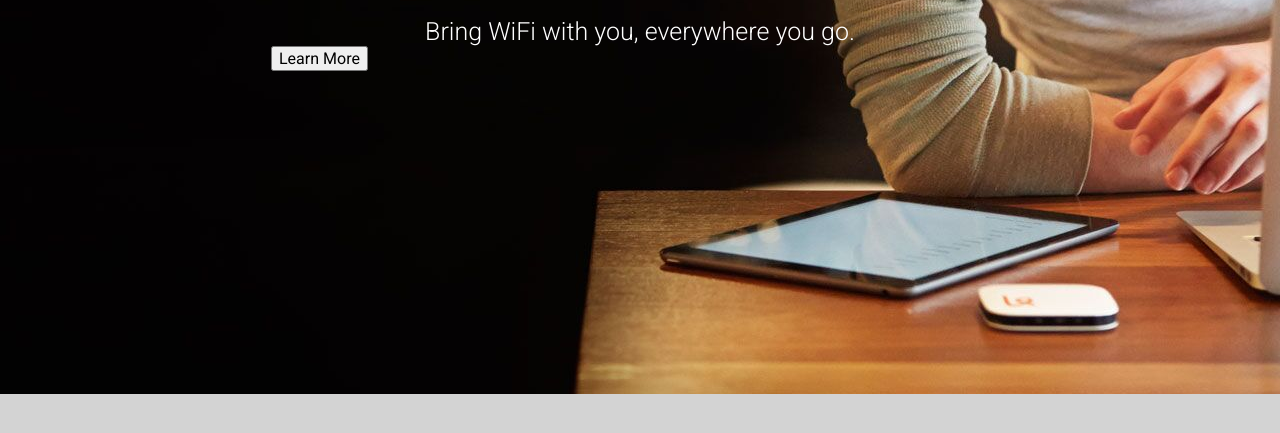
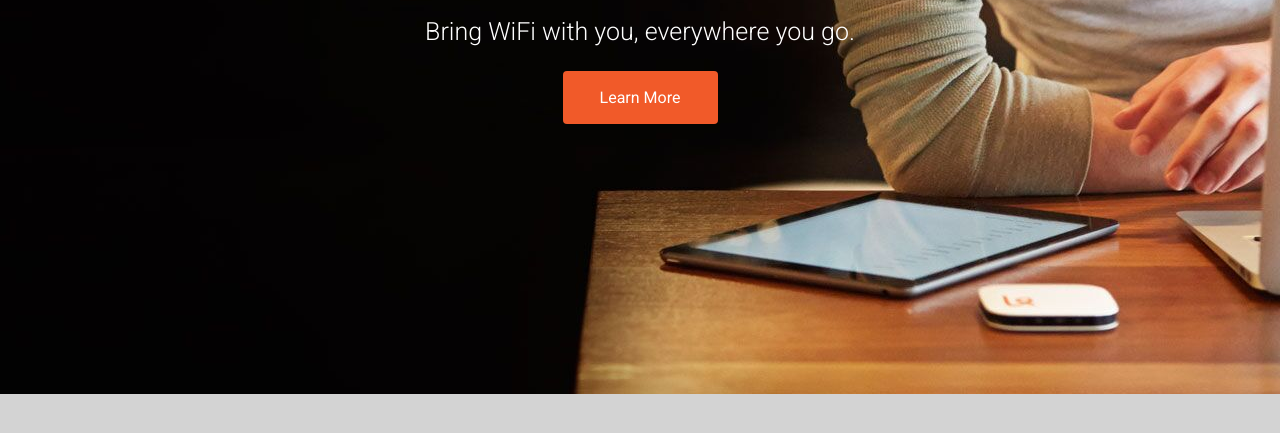
Before and after one commit to Corkle/Karma-Clone, a plain HTML site: page index.html in a window 1280 px wide. Shown: the part 341-774 px from the top of the page. Drawn offline with Linux system fonts and the light colour scheme.

Commit message:
Update main content

```diff
--- a/css/style.css
+++ b/css/style.css
@@ -530,3 +530,7 @@ th {
     line-height: 21px;
     margin-top: 25px;
 }
+
+.big-button:hover {
+    background-color: #eb3b01;
+}
--- a/index.html
+++ b/index.html
@@ -27,9 +27,7 @@
         <div class='container'>
             <h1>Introducing Karma</h1>
             <h3>Bring WiFi with you, everywhere you go.</h3>
-            <div class='buttons'>
-                <button>Learn More</button>
-            </div>
+            <button class='big-button'>Learn More</button>
         </div>
     </section>
 
```
